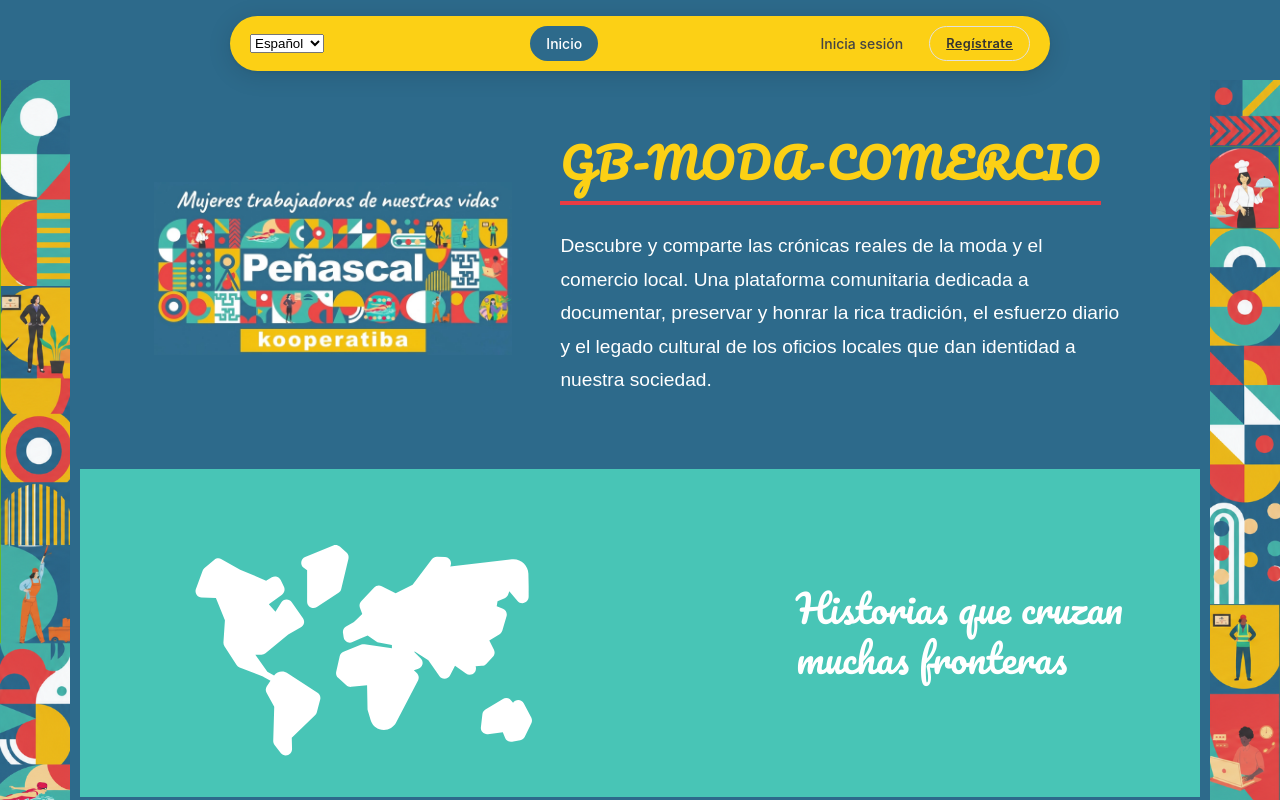
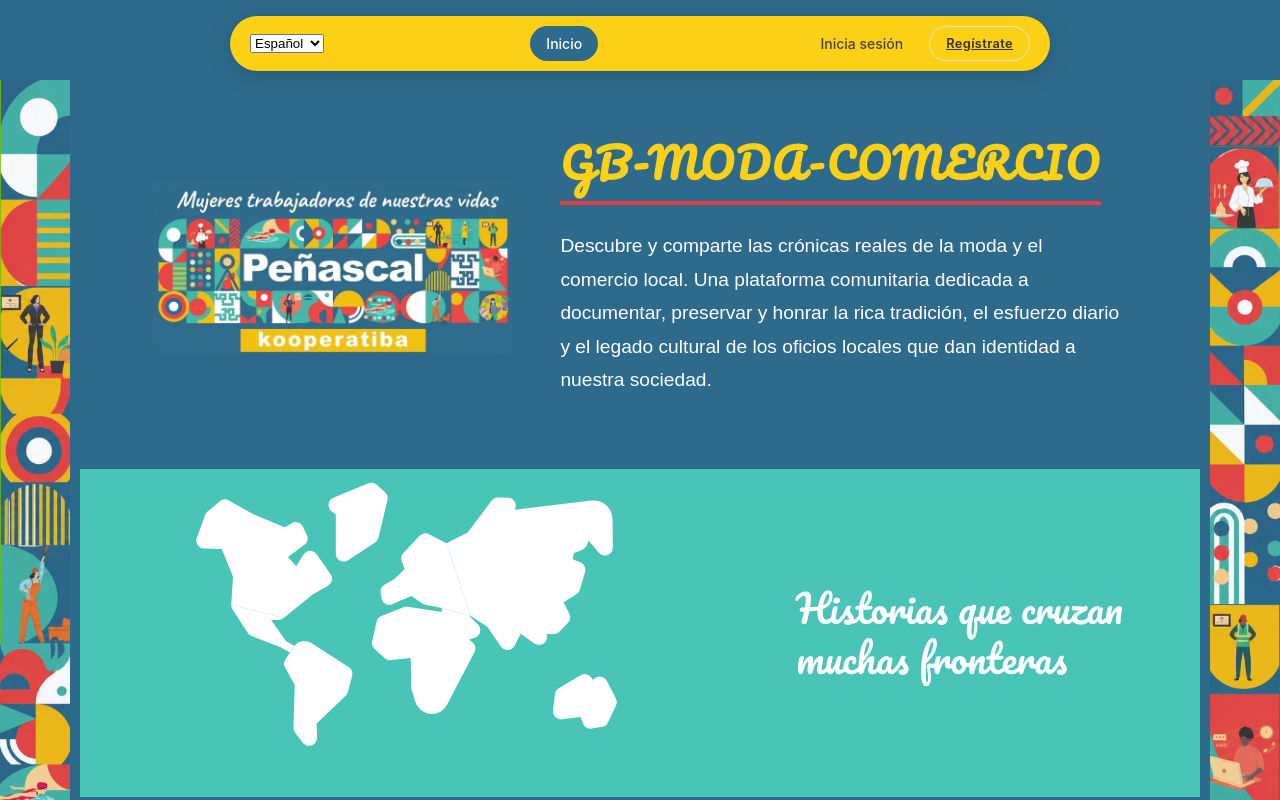
Before and after one commit to alvarezmarlen/GB-MODA-COMERCIO, a Vue app in the folder frontend/: page / in a window 1280 px wide. Shown: the top 800 px of the page. Built offline with nearby package versions, Linux system fonts and the light colour scheme.

Commit message:
cambiando el mapa interactivo

```diff
--- a/frontend/src/components/organisms/CreateStoryForm.vue
+++ b/frontend/src/components/organisms/CreateStoryForm.vue
@@ -77,11 +77,14 @@ import { createStory, uploadStoryImage } from '../../api/stories'
 const { t } = useI18n()
 
 const countryOptions = [
-  { label: 'America', value: 'America' },
+  { label: 'Norteamérica', value: 'Norteamerica' },
+  { label: 'Sudamérica', value: 'Suramerica' },
+  { label: 'Centroamérica', value: 'Centroamerica' },
   { label: 'Europa', value: 'Europa' },
-  { label: 'Africa', value: 'Africa' },
+  { label: 'África', value: 'Africa' },
   { label: 'Asia', value: 'Asia' },
-  { label: 'Oceania', value: 'Oceania' }
+  { label: 'Oceanía', value: 'Oceania' },
+  { label: 'Otras regiones', value: 'Otros 1' }
 ]
 
 const professionOptions = [
--- a/frontend/src/components/organisms/InteractiveMap.vue
+++ b/frontend/src/components/organisms/InteractiveMap.vue
@@ -4,65 +4,59 @@
       <div class="map-visual-box">
         <svg viewBox="0 0 800 400" class="world-svg" xmlns="http://www.w3.org/2000/svg">
           <!-- Centered map group -->
-          <g transform="translate(95, 10)">
+      <g transform="translate(95, 10)">
             <!-- Continents -->
             <g class="base-continents">
-              <path
-                class="continent hover-red"
-                :class="{ selected: selectedContinent === 'Europa' }"
-                d="M352.346,231.706l7.955-0.378c2.06-0.099,3.976-0.979,5.394-2.48l8.351-8.842c2.28-2.414,2.815-6.032,1.329-9.003
-                l-5.843-11.564l12.973-7.983c1.674-1.03,2.901-2.637,3.456-4.521l5.253-17.86c1.133-3.855-0.797-7.955-4.49-9.538l-7.879-3.326
-                l1.049-6.1l9.008-3.793c2.151-0.904,3.788-2.7,4.491-4.927l1.269-4.014l10.367,12.253c1.516,1.791,3.712,2.818,6.026,2.818
-                c4.398,0,7.976-3.565,7.976-7.948l-0.001-13.994l-0.322-15.146c-0.214-10.079-8.578-18.279-18.645-18.279
-                c-0.747,0-1.504,0.045-2.25,0.135l-77.435,9.292l0.531-1.442c0.876-2.378,0.558-5.056-0.852-7.161
-                c-1.409-2.106-3.763-3.422-6.294-3.519l-9.848-0.379c-2.599-0.09-5.105,1.101-6.658,3.17l-24.181,32.253l-21.325,10.69
-                l-17.579-9.057c-1.12-0.576-2.376-0.881-3.634-0.881c-2.187,0-4.3,0.915-5.794,2.51l-16.302,17.388
-                c-2.068,2.206-2.704,5.34-1.658,8.177l2.943,7.884l-10.435,9.887l-9.946,5.759c-2.84,1.645-4.361,4.805-3.873,8.051l0.831,5.539
-                c0.578,3.856,3.955,6.766,7.854,6.765c1.125,0,2.221-0.236,3.257-0.702l8.502-3.827l10.604-4.494l10.86,7.602
-                c0.921,0.646,1.948,1.081,3.047,1.292l16.603,3.165v4.104l-34.356-5.153c-1.383-0.212-2.799-0.047-4.097,0.466l-22.403,8.843
-                c-2.456,0.97-4.263,3.087-4.835,5.664l-4.38,19.712c-0.621,2.791,0.314,5.713,2.439,7.624l10.325,9.294
-                c1.665,1.498,3.893,2.222,6.122,1.996l19.936-2.109l0.574,29.839c0.014,0.731,0.129,1.455,0.34,2.151l3.636,12
-                c2.232,7.368,8.905,12.318,16.604,12.318c6.49,0,12.385-3.575,15.385-9.33l27.542-52.836c1.64-3.145,0.978-7.037-1.61-9.464
-                l-3.589-3.364l5.584-1.861c2.629-0.877,4.58-3.012,5.216-5.709c0.637-2.697-0.153-5.479-2.113-7.438l-8.196-8.117l0.544-0.688
-                l17.154,11.061l13.818,19.96c1.483,2.143,3.921,3.421,6.523,3.421c2.989,0,5.696-1.649,7.064-4.304l6.159-12.105l13.825,9.823
-                c1.362,0.968,2.948,1.48,4.585,1.48c2.357-0.001,4.585-1.043,6.114-2.861c1.498-1.781,2.126-4.133,1.723-6.452L352.346,231.706z"
-                @click="toggleContinent('Europa')"/>
 
-              <path
-                class="continent hover-yellow"
-                :class="{ selected: selectedContinent === 'Oceania' }"
-                d="M422.31,296.3l-9.319-17.706c-1.377-2.616-4.071-4.241-7.03-4.241c-2.629,0-5.073,1.293-6.558,3.468l-2.432-3.04
-                c-1.515-1.894-3.775-2.979-6.202-2.979c-1.437,0-2.849,0.391-4.083,1.132l-22.045,13.227c-2.104,1.261-3.526,3.47-3.805,5.907
-                l-1.877,16.424c-0.256,2.246,0.459,4.5,1.962,6.185c1.726,1.935,4.28,2.921,6.912,2.594l18.67-2.377l2.958,7.025
-                c1.242,2.952,4.114,4.859,7.316,4.859c0,0,0,0,0.001,0c0.455,0,0.913-0.04,1.362-0.118l10.25-1.782
-                c2.514-0.435,4.678-2.068,5.79-4.365l8.253-17.056C423.524,301.198,423.479,298.522,422.31,296.3z"
-                @click="toggleContinent('Oceania')"/>
 
-              <path
-                class="continent hover-yellow"
-                :class="{ selected: selectedContinent === 'America' }"
-                d="M153.469,265.01l-37.698-24.424c-2.067-1.339-4.459-2.047-6.916-2.047c-3.966,0-7.648,1.844-10.051,4.947l-8.455-4.733
-                l-15.1-21.496h7.702c1.836,0,3.627-0.642,5.043-1.807l28.637-23.547l15.938-9.032c1.94-1.1,3.336-2.977,3.829-5.151
-                c0.494-2.175,0.045-4.471-1.231-6.301l-14.111-20.227c-1.531-2.193-4.057-3.468-6.713-3.395
-                c-2.673,0.067-5.115,1.462-6.532,3.729l-7.273,11.782l-8.339-9.378l16.573-12.187c3.068-2.257,4.102-6.388,2.459-9.822
-                l-4.086-8.545c-0.953-1.992-2.709-3.509-4.818-4.161c-2.11-0.653-4.415-0.391-6.323,0.715l-7.224,4.21l-32.646-13.813
-                L32.686,97.102c-2.844-1.604-6.443-1.283-8.957,0.795L11.31,108.156c-1.091,0.901-1.923,2.08-2.405,3.408l-8.429,23.181
-                c-0.871,2.393-0.534,5.079,0.9,7.185c1.435,2.105,3.811,3.4,6.358,3.467l17.89,0.422l11.355,28.074l-1.854,27.803
-                c-0.112,1.684,0.327,3.394,1.238,4.814l15.267,23.815c0.919,1.435,2.248,2.517,3.845,3.131l29.367,11.24
-                c0.266,0.254,0.562,0.465,0.876,0.633l8.586,4.807l-4.611,6.916c-1.646,2.469-1.782,5.619-0.355,8.222l9.663,17.604
-                l-1.26,42.85c-0.054,1.834,0.534,3.643,1.658,5.096l7.795,10.067c1.52,1.963,3.793,3.089,6.239,3.089
-                c2.157,0,4.255-0.882,5.756-2.419c1.485-1.521,2.274-3.552,2.222-5.719l-0.358-14.23l29.281-28.035
-                c1.052-1.008,1.806-2.283,2.18-3.689l4.311-16.166C157.713,270.388,156.365,266.888,153.469,265.01z"
-                @click="toggleContinent('America')"/>
-
-              <path
-                class="continent hover-red"
-                :class="{ selected: selectedContinent === 'Asia' }"
-                d="M136.06,107.943l4.304,3.261v39.436c0,4.382,3.567,7.947,7.951,7.947c1.535,0,3.034-0.45,4.335-1.302l27.258-17.822
-                c1.707-1.116,2.906-2.823,3.378-4.806l9.091-38.182c0.678-2.85-0.261-5.828-2.45-7.773l-8.403-7.47
-                c-2.229-1.982-5.52-2.545-8.282-1.414l-35.365,14.468c-2.666,1.09-4.485,3.446-4.865,6.301
-                C132.632,103.442,133.771,106.192,136.06,107.943z"
-                @click="toggleContinent('Asia')"/>
+                <path
+     id="Norteamerica"
+     class="continent"
+     @click="toggleContinent('Norteamerica')"
+     d="m 111,171.26 35.79,-29.42 19.92,-11.29 A 9.93,9.93 0 0 0 170,116.22 L 152.32,90.94 a 9.92,9.92 0 0 0 -16.56,0.42 L 126.67,106.09 116.25,94.37 137,79.13 a 9.93,9.93 0 0 0 3,-12.29 L 134.89,56.16 A 9.92,9.92 0 0 0 121,51.84 L 112,57.1 71.17,39.84 41.86,23.33 a 10,10 0 0 0 -11.2,1 L 15.14,37.14 a 9.92,9.92 0 0 0 -3,4.26 L 1.6,70.4 a 9.93,9.93 0 0 0 9.07,13.31 l 22.33,0.51 14.19,35.09 -2.32,34.75 z"
+      />
+  <path
+     id="Suramerica"
+     class="continent"
+     @click="toggleContinent('Suramerica')"
+     d="m 118.88,214.62 -5.76,8.64 a 9.9,9.9 0 0 0 -0.44,10.28 l 12.08,22 -1.58,53.56 a 10,10 0 0 0 2.07,6.37 l 9.75,12.59 a 9.81,9.81 0 0 0 7.8,3.86 10.11,10.11 0 0 0 7.19,-3 9.8,9.8 0 0 0 2.78,-7.15 l -0.45,-17.79 36.6,-35 a 9.92,9.92 0 0 0 2.72,-4.61 L 197,244.1 a 9.91,9.91 0 0 0 -4.19,-10.89 l -47.12,-30.53 a 15.87,15.87 0 0 0 -21.21,3.63 z"
+      />
+  <path
+     id="Centroamerica"
+     class="continent"
+     @click="toggleContinent('Centroamerica')"
+     d="m 124.5,206.31 -10.57,-5.92 -18.87,-26.87 h 9.63 a 10,10 0 0 0 6.3,-2.26 L 44.91,154.07 a 10,10 0 0 0 1.55,6 l 19.08,29.77 a 9.87,9.87 0 0 0 4.81,3.91 l 36.7,14.09 a 5,5 0 0 0 1.09,0.79 l 10.73,6 z"
+      />
+  <path
+     id="Otros 1"
+     class="continent"
+     @click="toggleContinent('Otros 1')"
+     d="m 171.07,36.84 5.38,4.08 v 49.29 a 9.91,9.91 0 0 0 15.36,8.31 l 34.07,-22.28 a 9.88,9.88 0 0 0 4.22,-6 l 11.37,-47.7 a 9.91,9.91 0 0 0 -3.06,-9.7 L 227.91,3.5 A 10.05,10.05 0 0 0 217.56,1.73 l -44.21,18.11 a 9.93,9.93 0 0 0 -2.28,17 z"
+      />
+  <path
+     id="Asia"
+     class="continent"
+     @click="toggleContinent('Asia')"
+     d="m 345.62,168.35 21.44,13.83 17.27,25 a 9.92,9.92 0 0 0 17,-1.1 l 7.7,-15.13 17.28,12.28 a 9.85,9.85 0 0 0 5.73,1.85 10,10 0 0 0 7.64,-3.58 9.87,9.87 0 0 0 2.15,-8.06 l -0.4,-1.8 9.94,-0.47 a 9.89,9.89 0 0 0 6.74,-3.1 l 10.44,-11.05 a 10,10 0 0 0 1.66,-11.25 l -7.3,-14.45 16.22,-10 a 9.92,9.92 0 0 0 4.32,-5.65 L 490,113.29 a 9.93,9.93 0 0 0 -5.61,-11.92 l -9.85,-4.16 1.31,-7.63 11.28,-4.74 a 9.9,9.9 0 0 0 5.61,-6.16 l 1.59,-5 13,15.32 a 9.92,9.92 0 0 0 17.5,-6.41 V 65.08 l -0.4,-18.93 A 23.32,23.32 0 0 0 498.31,23.47 l -96.84,11.61 0.66,-1.8 A 9.93,9.93 0 0 0 393.2,19.93 l -12.31,-0.47 a 10,10 0 0 0 -8.32,4 L 342.35,63.74 315.69,77.1 Z"
+      />
+  <path
+     id="Europa"
+     class="continent"
+     @click="toggleContinent('Europa')"
+     d="m 315.69,77.1 -22,-11.32 a 9.92,9.92 0 0 0 -11.79,2 l -20.38,21.74 a 9.87,9.87 0 0 0 -2.07,10.22 l 3.68,9.86 -13,12.36 -12.43,7.2 a 9.87,9.87 0 0 0 -4.84,10.06 l 1,6.92 a 10,10 0 0 0 9.82,8.46 9.86,9.86 0 0 0 4.07,-0.88 l 10.63,-4.78 13.26,-5.62 13.58,9.5 a 9.82,9.82 0 0 0 3.81,1.62 l 20.75,4 35.83,9.93 z"
+      />
+  <path
+     id="Africa"
+     class="continent"
+     @click="toggleContinent('Africa')"
+     d="m 309.79,158.42 v 5.13 l -42.95,-6.44 a 9.88,9.88 0 0 0 -5.12,0.58 l -28,11.05 a 9.91,9.91 0 0 0 -6,7.08 l -5.48,24.64 a 9.93,9.93 0 0 0 3,9.53 l 12.91,11.62 a 10,10 0 0 0 7.65,2.49 l 24.92,-2.64 0.72,37.3 a 9.93,9.93 0 0 0 0.42,2.69 l 4.55,15 a 21.69,21.69 0 0 0 40,3.74 l 34.43,-66 a 10,10 0 0 0 -2,-11.83 l -4.49,-4.2 7,-2.33 a 9.93,9.93 0 0 0 3.88,-16.43 l -10.25,-10.15 0.68,-0.86 z"
+      />
+  <path
+     id="Oceania"
+     class="continent"
+     @click="toggleContinent('Oceania')"
+     d="m 528.89,272.32 -11.65,-22.13 a 9.93,9.93 0 0 0 -17,-1 l -3,-3.8 a 9.92,9.92 0 0 0 -12.86,-2.31 l -27.58,16.57 a 10,10 0 0 0 -4.76,7.38 l -2.35,20.53 a 9.92,9.92 0 0 0 11.09,11 l 23.34,-3 3.7,8.78 a 9.9,9.9 0 0 0 9.15,6.07 v 0 a 10,10 0 0 0 1.7,-0.15 l 12.81,-2.23 a 10,10 0 0 0 7.24,-5.46 L 529,281.27 a 10,10 0 0 0 -0.11,-8.95 z"
+      />
             </g>
           </g>
         </svg>
```
Also changed, not shown: frontend/src/components/organisms/EditStoryForm.vue (+10 -17 lines), 1 other file (tests, documents, lock files or other folders).
